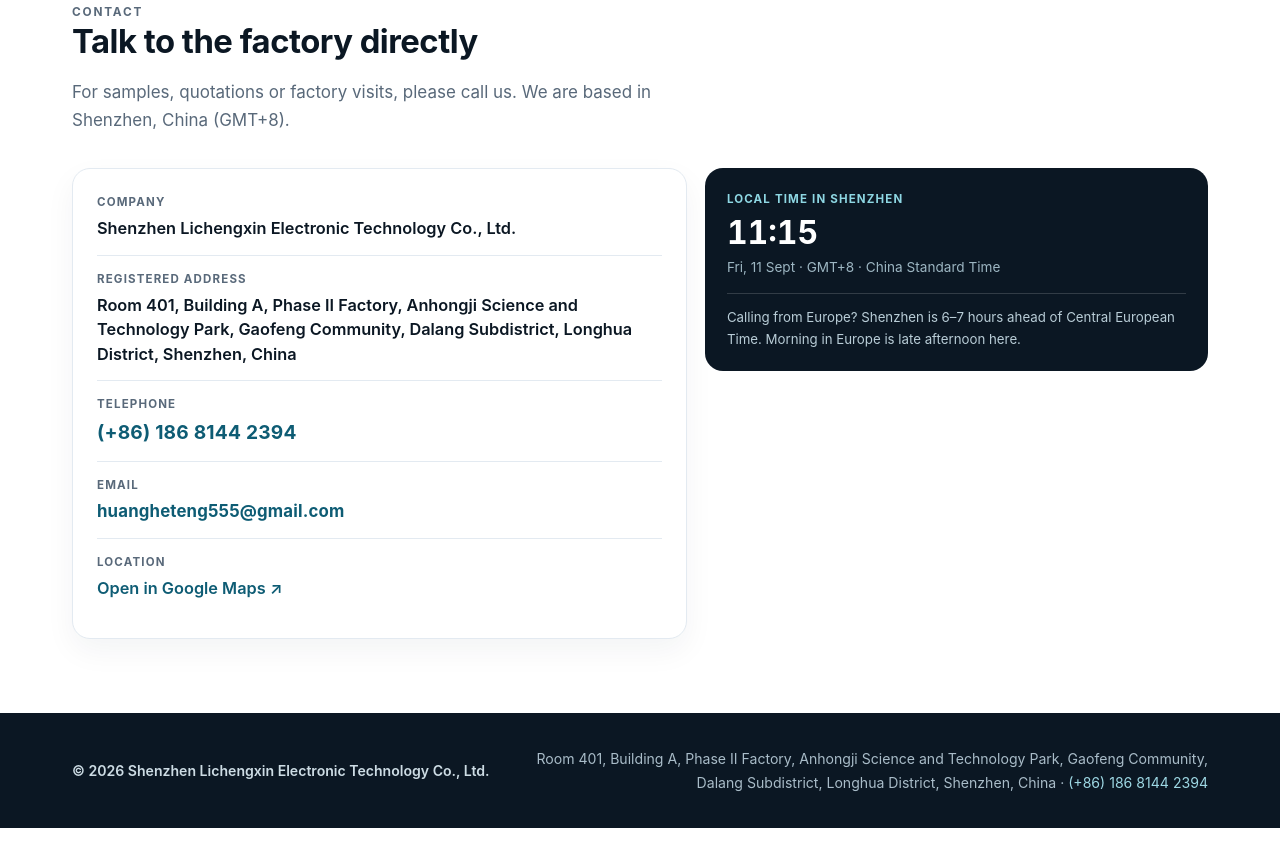
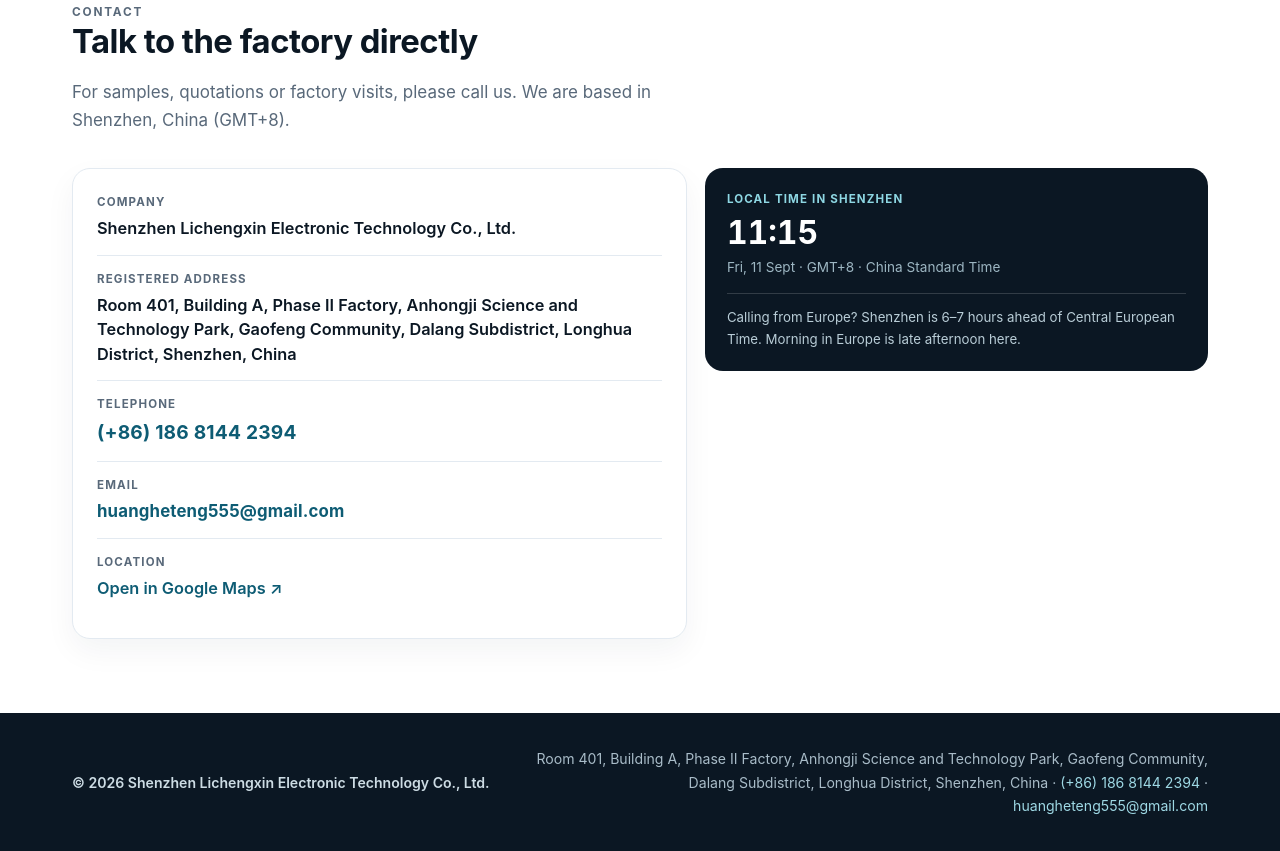
Before and after one commit to HaydenHuang1020/lichengxin, a plain HTML site: page index.html in a window 1280 px wide. Shown: the part 3198-4049 px from the top of the page. Before the commit the page ends 4026 px from the top, so only its background shows below. Drawn offline with Linux system fonts and the light colour scheme.

Commit message:
Site update 2026-09-11 11:15

```diff
--- a/index.html
+++ b/index.html
@@ -377,7 +377,7 @@
 <footer>
   <div class="wrap">
     <div>© <span id="year">2026</span> Shenzhen Lichengxin Electronic Technology Co., Ltd.</div>
-    <div>Room 401, Building A, Phase II Factory, Anhongji Science and Technology Park, Gaofeng Community, Dalang Subdistrict, Longhua District, Shenzhen, China · <a href="tel:+8618681442394">(+86) 186 8144 2394</a></div>
+    <div>Room 401, Building A, Phase II Factory, Anhongji Science and Technology Park, Gaofeng Community, Dalang Subdistrict, Longhua District, Shenzhen, China · <a href="tel:+8618681442394">(+86) 186 8144 2394</a> · <a href="mailto:huangheteng555@gmail.com">huangheteng555@gmail.com</a></div>
   </div>
 </footer>
 
```
